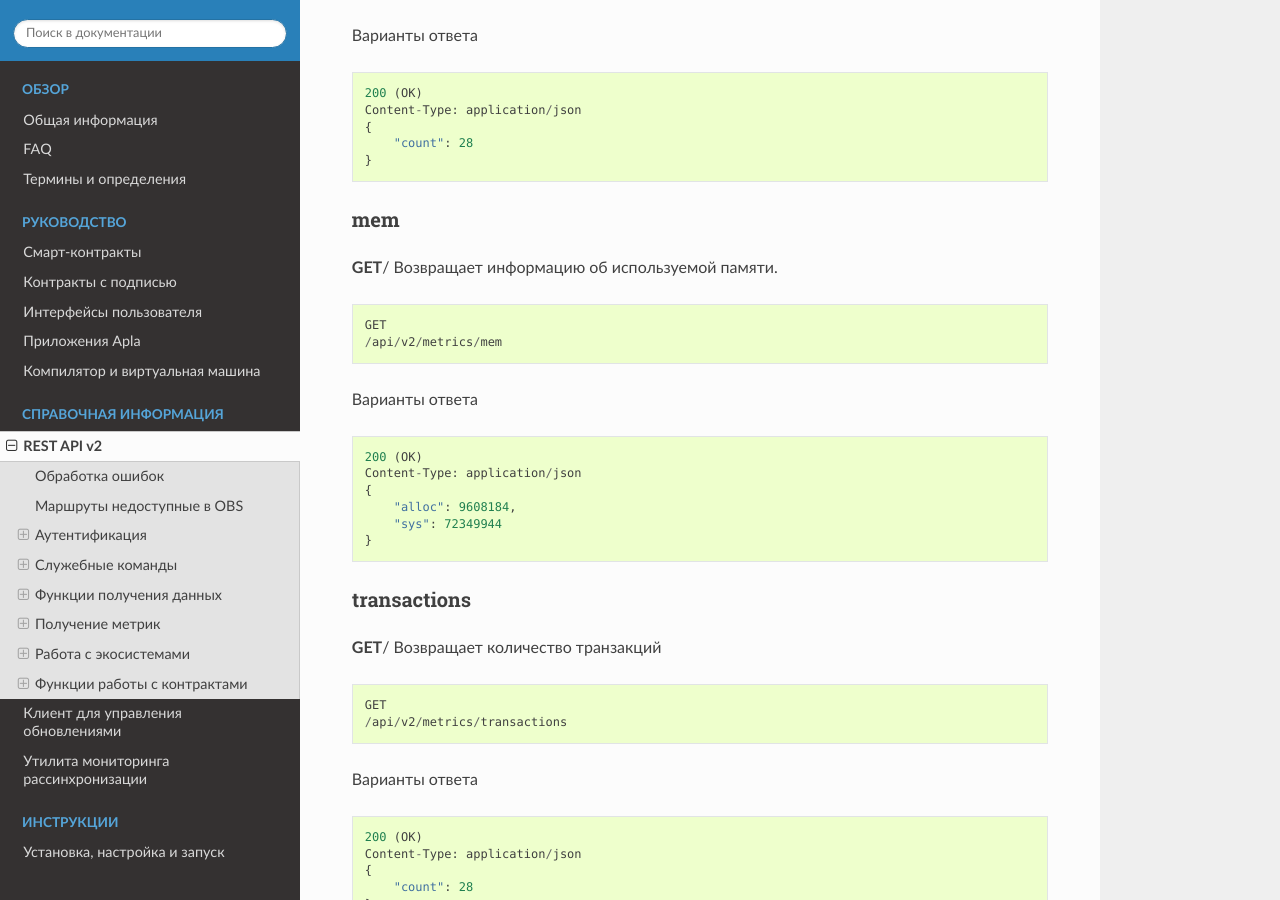
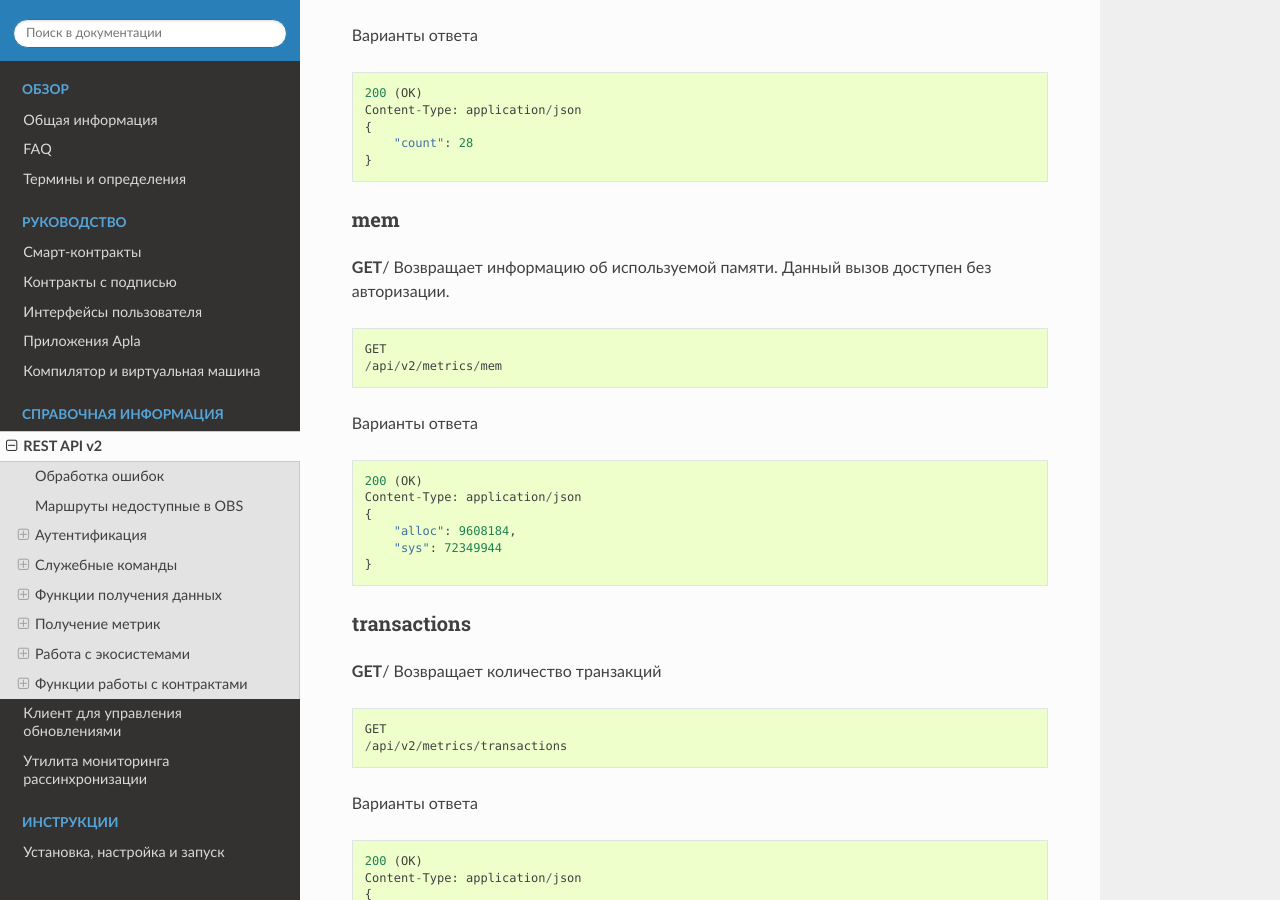
Before and after one commit to AplaProject/apla-docs-ru, a Sphinx documentation site: the page built from source/reference/api2.rst, in a window 1280 px wide and 900 px high, scrolled down 9509 px. Built offline with Sphinx 7.4.7 and the Read the Docs theme 2.0.0, drawn with Linux system fonts in a browser that asks for light colours.

Commit message:
Update api2.rst

```diff
--- a/source/reference/api2.rst
+++ b/source/reference/api2.rst
@@ -431,7 +431,7 @@ blocks
 
 mem
 ==============================
-**GET**/ Возвращает информацию об используемой памяти.
+**GET**/ Возвращает информацию об используемой памяти. Данный вызов доступен без авторизации.
 
 .. code::
 
```
